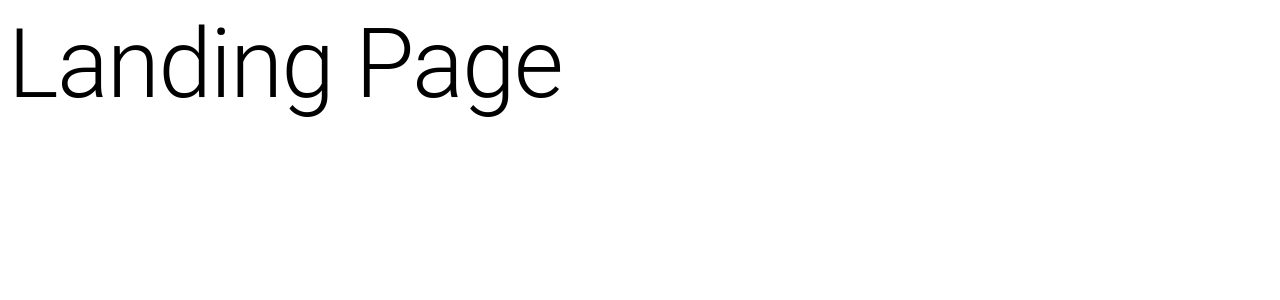
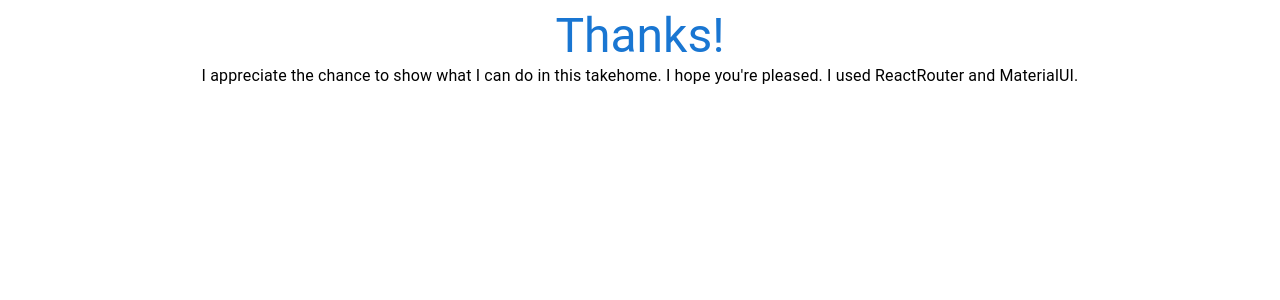
Before and after one commit to JesseNReynolds/ab-takehome, a React (Create React App) app: page / in a window 1280 px wide. Shown: the top 300 px of the page. Built offline with nearby package versions, Linux system fonts and the light colour scheme.

Commit message:
landing page update

```diff
--- /dev/null
+++ b/src/App.js
@@ -0,0 +1,13 @@
+import React from 'react'
+import { Route, Routes } from 'react-router-dom'
+import LandingPage from './Views/LandingPage/LandingPage'
+
+function App() {
+  return (
+    <Routes>
+        <Route path="/" element={<LandingPage/>} />
+    </Routes>
+  )
+}
+
+export default App
--- a/src/Views/LandingPage/LandingPage.js
+++ b/src/Views/LandingPage/LandingPage.js
@@ -1,11 +1,14 @@
 import React from 'react'
 import Typography from '@mui/material/Typography'
+import { Box } from '@mui/system'
+
 
 function LandingPage() {
   return (
-    <>
-    <Typography variant="h1" color="initial">Landing Page</Typography>
-    </>
+    <Box>
+      <Typography variant="h3" color="primary" align='center'>Thanks!</Typography>
+      <Typography variant="body1" color="initial" align='center'> I appreciate the chance to show what I can do in this takehome. I hope you're pleased. I used ReactRouter and MaterialUI.</Typography>
+    </Box>
   )
 }
 
--- a/src/index.js
+++ b/src/index.js
@@ -1,22 +1,15 @@
 import React from 'react';
 import ReactDOM from 'react-dom/client';
 import {
-  createBrowserRouter,
-  createProvider,
-  RouterProvider
+  BrowserRouter
 } from "react-router-dom";
-import LandingPage from './Views/LandingPage/LandingPage';
-
-const router = createBrowserRouter([
-  {
-    path: "/",
-    element: <LandingPage/>,
-  },
-]);
+import App from './App';
 
 const root = ReactDOM.createRoot(document.getElementById('root'));
 root.render(
   <React.StrictMode>
-    <RouterProvider router={router}/>
+    <BrowserRouter>
+      <App></App>
+    </BrowserRouter>
   </React.StrictMode>
 );
```
